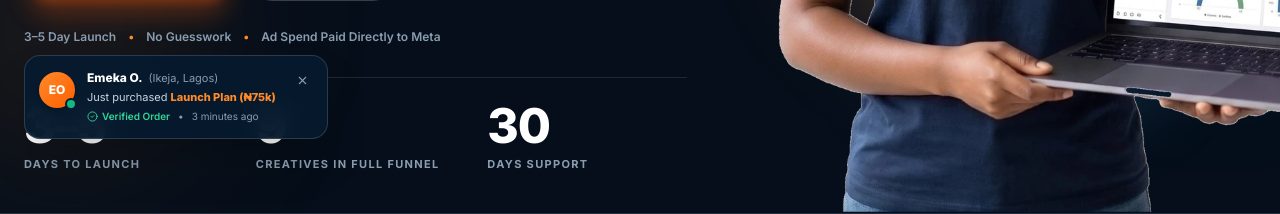
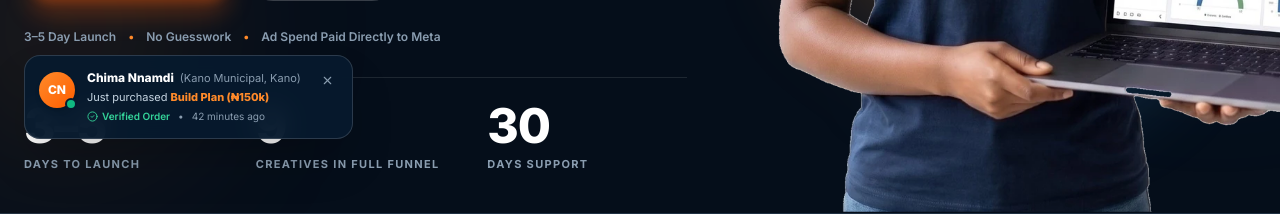
Before and after one commit to noxanim/vervescale, a React (Vite) app: page / in a window 1280 px wide. Shown: the part 637-851 px from the top of the page. Built offline with nearby package versions, Linux system fonts and the light colour scheme; no server answers.

Commit message:
Add dynamic non-repetitive Nigerian name and purchase generator with local history persistence

```diff
--- a/src/App.tsx
+++ b/src/App.tsx
@@ -293,16 +293,135 @@ const nigerianReviews: NigerianReview[] = [
   }
 ];
 
-const recentPurchases = [
-  { name: "Emeka O.", location: "Ikeja, Lagos", plan: "Launch Plan (₦75k)", time: "3 minutes ago" },
-  { name: "Hajiya Aisha", location: "Wuse 2, Abuja", plan: "Essential Monthly (₦110k)", time: "7 minutes ago" },
-  { name: "Tunde Adeyemi", location: "Lekki, Lagos", plan: "Full Funnel (₦250k)", time: "14 minutes ago" },
-  { name: "Dr. Amarachi K.", location: "Port Harcourt", plan: "Build Plan (₦150k)", time: "22 minutes ago" },
-  { name: "Folake Balogun", location: "Ibadan", plan: "Launch Plan (₦75k)", time: "29 minutes ago" },
-  { name: "Kelechi Nnamdi", location: "Alaba, Lagos", plan: "Growth Monthly (₦165k)", time: "38 minutes ago" },
-  { name: "Ibrahim Musa", location: "Kano", plan: "Setup Only (₦20k)", time: "47 minutes ago" },
-  { name: "Blessing Idowu", location: "Yaba, Lagos", plan: "Audit Plan (₦45k)", time: "1 hour ago" },
+const FIRST_NAMES = [
+  "Emeka", "Chinedu", "Tunde", "Olumide", "Ibrahim", "Kelechi", "Babatunde", "Somto",
+  "Uchenna", "Femi", "Segun", "Chidi", "Victor", "David", "Samuel", "Musa", "Usman",
+  "Dapo", "Tobi", "Ifeanyi", "Nonso", "Chibuike", "Obinna", "Adebayo", "Kayode",
+  "Ejiro", "Osas", "Kunle", "Farouk", "Mustapha", "Jide", "Seyi", "Chima", "Efe",
+  "Amina", "Folake", "Blessing", "Chidinma", "Amarachi", "Fatima", "Damilola", "Zainab",
+  "Chisom", "Ngozi", "Kemi", "Halima", "Maryam", "Bukola", "Yetunde", "Temitope",
+  "Faith", "Grace", "Peace", "Nneka", "Adanna", "Ronke", "Simi", "Bimbo", "Eniola",
+  "Olamide", "Titilayo", "Funke", "Rukayat", "Hadiza", "Chioma", "Omolara", "Zubaida"
 ];
+
+const LAST_NAMES = [
+  "Okafor", "Adeleke", "Bello", "Balogun", "Adeyemi", "Nnamdi", "Okonkwo", "Danjuma",
+  "Alabi", "Lawal", "Eze", "Nwosu", "Ojo", "Bakare", "Abubakar", "Ogundele",
+  "Williams", "Oladipo", "Igwe", "Sanusi", "Kalu", "Mohammed", "Suleiman", "Ajayi",
+  "Ogunleye", "Idowu", "Chukwuma", "Adeniyi", "Afolabi", "Onyeka", "Bamidele", "Bassey",
+  "Effiong", "Utomi", "Soyinka", "Giwa", "Garba", "Ige", "Balarabe", "Momoh", "Anosike",
+  "Ibrahim", "Akinola", "Obi", "Dike"
+];
+
+const LOCATIONS = [
+  "Ikeja, Lagos", "Lekki Phase 1, Lagos", "Victoria Island, Lagos", "Surulere, Lagos",
+  "Yaba, Lagos", "Wuse 2, Abuja", "Gwarinpa, Abuja", "Maitama, Abuja", "GRA, Port Harcourt",
+  "Trans Amadi, Port Harcourt", "Bodija, Ibadan", "Ring Road, Ibadan", "Independence Layout, Enugu",
+  "GRA, Benin City", "Asaba, Delta", "Kano Municipal, Kano", "Kaduna North, Kaduna",
+  "Calabar, Cross River", "Owerri, Imo", "Festac Town, Lagos", "Ajah, Lagos",
+  "Magodo Phase 2, Lagos", "Alausa, Ikeja", "Garki, Abuja", "Uyo, Akwa Ibom", "Abeokuta, Ogun",
+  "Ilorin, Kwara", "Warri, Delta"
+];
+
+const PLANS = [
+  "Launch Plan (₦75k)",
+  "Essential Monthly (₦110k/mo)",
+  "Build Plan (₦150k)",
+  "Growth Monthly (₦165k/mo)",
+  "Audit Plan (₦45k)",
+  "Full Funnel (₦250k)",
+  "Setup Only (₦20k)",
+  "Scale Monthly (₦290k/mo)",
+  "Launch Plan (₦75k)",
+  "Essential Monthly (₦110k/mo)"
+];
+
+const RECENT_TIMES = [
+  "Just now", "2 minutes ago", "3 minutes ago", "5 minutes ago", "7 minutes ago",
+  "9 minutes ago", "12 minutes ago", "15 minutes ago", "19 minutes ago", "24 minutes ago",
+  "31 minutes ago", "42 minutes ago", "55 minutes ago", "1 hour ago"
+];
+
+function getSeenNames(): string[] {
+  try {
+    const raw = typeof window !== "undefined" ? window.localStorage.getItem("vervescale_seen_buyers") : null;
+    return raw ? JSON.parse(raw) : [];
+  } catch {
+    return [];
+  }
+}
+
+function recordSeenName(name: string) {
+  try {
+    if (typeof window === "undefined") return;
+    const current = getSeenNames();
+    const updated = [name, ...current.filter((n) => n !== name)].slice(0, 180);
+    window.localStorage.setItem("vervescale_seen_buyers", JSON.stringify(updated));
+  } catch {
+    // Safely ignore private browsing or quota limits
+  }
+}
+
+type PurchaseItem = {
+  name: string;
+  initials: string;
+  location: string;
+  plan: string;
+  time: string;
+};
+
+function generateRandomPurchase(lastPlan?: string, lastLocation?: string): PurchaseItem {
+  const seen = new Set(getSeenNames());
+
+  let chosenName = "";
+  // Try up to 60 iterations to find an unseen combination
+  for (let attempt = 0; attempt < 60; attempt++) {
+    const fn = FIRST_NAMES[Math.floor(Math.random() * FIRST_NAMES.length)];
+    const ln = LAST_NAMES[Math.floor(Math.random() * LAST_NAMES.length)];
+    // 75% full name (e.g. "Chinedu Okafor"), 25% with last initial (e.g. "Amina B.")
+    const candidate = Math.random() > 0.25 ? `${fn} ${ln}` : `${fn} ${ln[0]}.`;
+    if (!seen.has(candidate)) {
+      chosenName = candidate;
+      break;
+    }
+  }
+
+  // Fallback if extensive browsing exhausted the set
+  if (!chosenName) {
+    const fn = FIRST_NAMES[Math.floor(Math.random() * FIRST_NAMES.length)];
+    const ln = LAST_NAMES[Math.floor(Math.random() * LAST_NAMES.length)];
+    chosenName = `${fn} ${ln}`;
+  }
+
+  recordSeenName(chosenName);
+
+  // Pick location avoiding immediate repeat
+  const locPool = LOCATIONS.filter((l) => l !== lastLocation);
+  const location = locPool[Math.floor(Math.random() * locPool.length)] || LOCATIONS[0];
+
+  // Pick plan avoiding immediate repeat
+  const planPool = PLANS.filter((p) => p !== lastPlan);
+  const plan = planPool[Math.floor(Math.random() * planPool.length)] || PLANS[0];
+
+  // Pick realistic recent time
+  const time = RECENT_TIMES[Math.floor(Math.random() * RECENT_TIMES.length)];
+
+  const initials = chosenName
+    .replace(".", "")
+    .split(" ")
+    .map((w) => w[0])
+    .join("")
+    .slice(0, 2)
+    .toUpperCase();
+
+  return {
+    name: chosenName,
+    initials,
+    location,
+    plan,
+    time
+  };
+}
 
 function StarRating({ rating }: { rating: number }) {
   const fullStars = Math.floor(rating);
@@ -328,12 +447,20 @@ function StarRating({ rating }: { rating: number }) {
 }
 
 function FloatingSocialProof() {
-  const [index, setIndex] = useState(0);
+  const [current, setCurrent] = useState<PurchaseItem | null>(null);
   const [visible, setVisible] = useState(false);
   const [dismissed, setDismissed] = useState(false);
+  const lastSeenRef = useRef<{ plan?: string; location?: string }>({});
 
   useEffect(() => {
-    if (dismissed) return;
+    // Generate fresh non-repetitive purchase on initial load / return visit
+    const first = generateRandomPurchase();
+    lastSeenRef.current = { plan: first.plan, location: first.location };
+    setCurrent(first);
+  }, []);
+
+  useEffect(() => {
+    if (dismissed || !current) return;
 
     // First appearance after 3.5 seconds
     const timer = window.setTimeout(() => {
@@ -341,26 +468,28 @@ function FloatingSocialProof() {
     }, 3500);
 
     return () => window.clearTimeout(timer);
-  }, [dismissed]);
+  }, [dismissed, !!current]);
 
   useEffect(() => {
-    if (dismissed) return;
+    if (dismissed || !current) return;
 
-    // Cycle every 8.5 seconds: fade out, switch, fade in
+    // Cycle every 8.5 seconds: fade out, generate brand new non-repetitive buyer, fade in
     const interval = window.setInterval(() => {
       setVisible(false);
       window.setTimeout(() => {
-        setIndex((prev) => (prev + 1) % recentPurchases.length);
-        if (!dismissed) setVisible(true);
+        if (!dismissed) {
+          const next = generateRandomPurchase(lastSeenRef.current.plan, lastSeenRef.current.location);
+          lastSeenRef.current = { plan: next.plan, location: next.location };
+          setCurrent(next);
+          setVisible(true);
+        }
       }, 600);
     }, 8500);
 
     return () => window.clearInterval(interval);
-  }, [dismissed]);
+  }, [dismissed, !!current]);
 
-  if (dismissed) return null;
-
-  const current = recentPurchases[index];
+  if (dismissed || !current) return null;
 
   return (
     <aside
@@ -371,7 +500,7 @@ function FloatingSocialProof() {
     >
       <div className="flex items-start gap-3 rounded-2xl border border-white/15 bg-[#071A2E]/95 p-3.5 shadow-2xl backdrop-blur-md">
         <div className="relative mt-0.5 flex h-9 w-9 shrink-0 items-center justify-center rounded-full bg-gradient-to-br from-[#FF8A2A] to-[#FF5E00] text-xs font-black text-white shadow-md">
-          {current.name.split(" ").map((n) => n[0]).join("")}
+          {current.initials}
           <span className="absolute -bottom-0.5 -right-0.5 flex h-3 w-3">
             <span className="absolute inline-flex h-full w-full animate-ping rounded-full bg-emerald-400 opacity-75" />
             <span className="relative inline-flex h-3 w-3 rounded-full border-2 border-[#071A2E] bg-emerald-500" />
```
